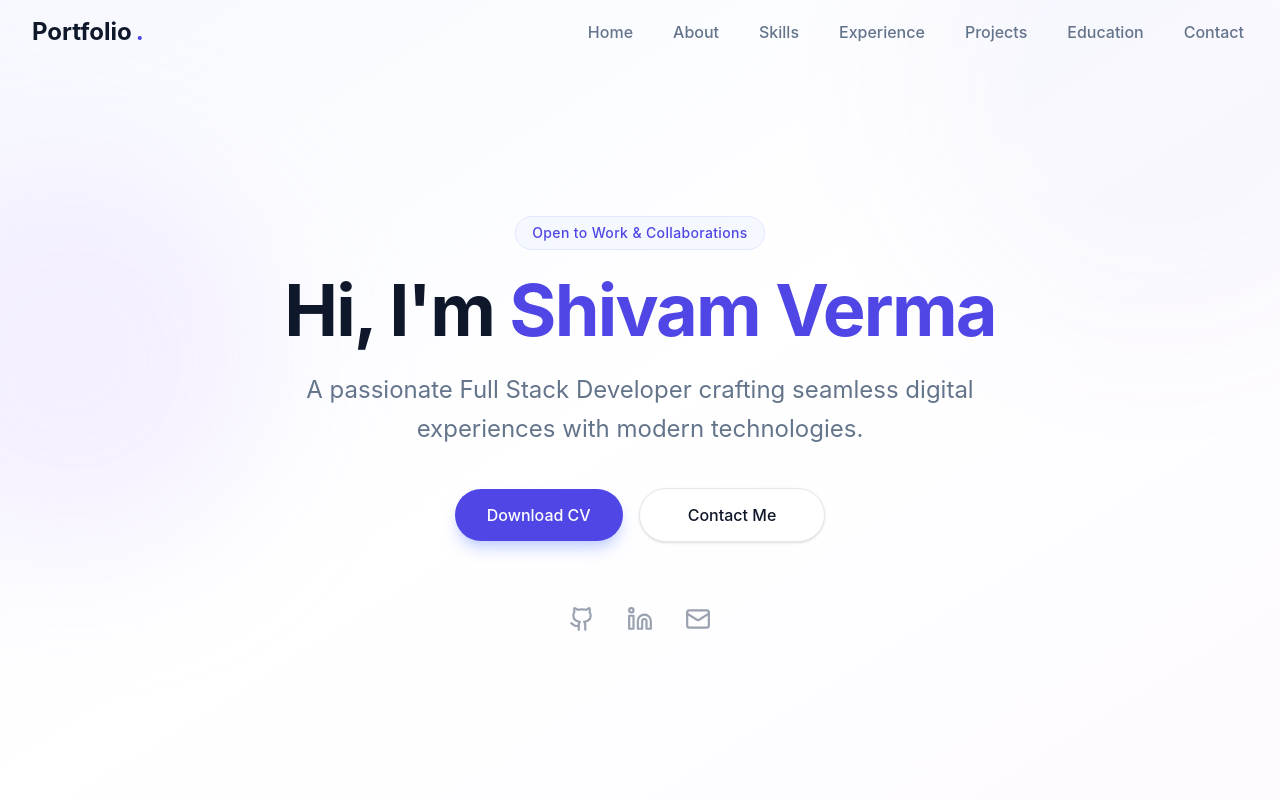
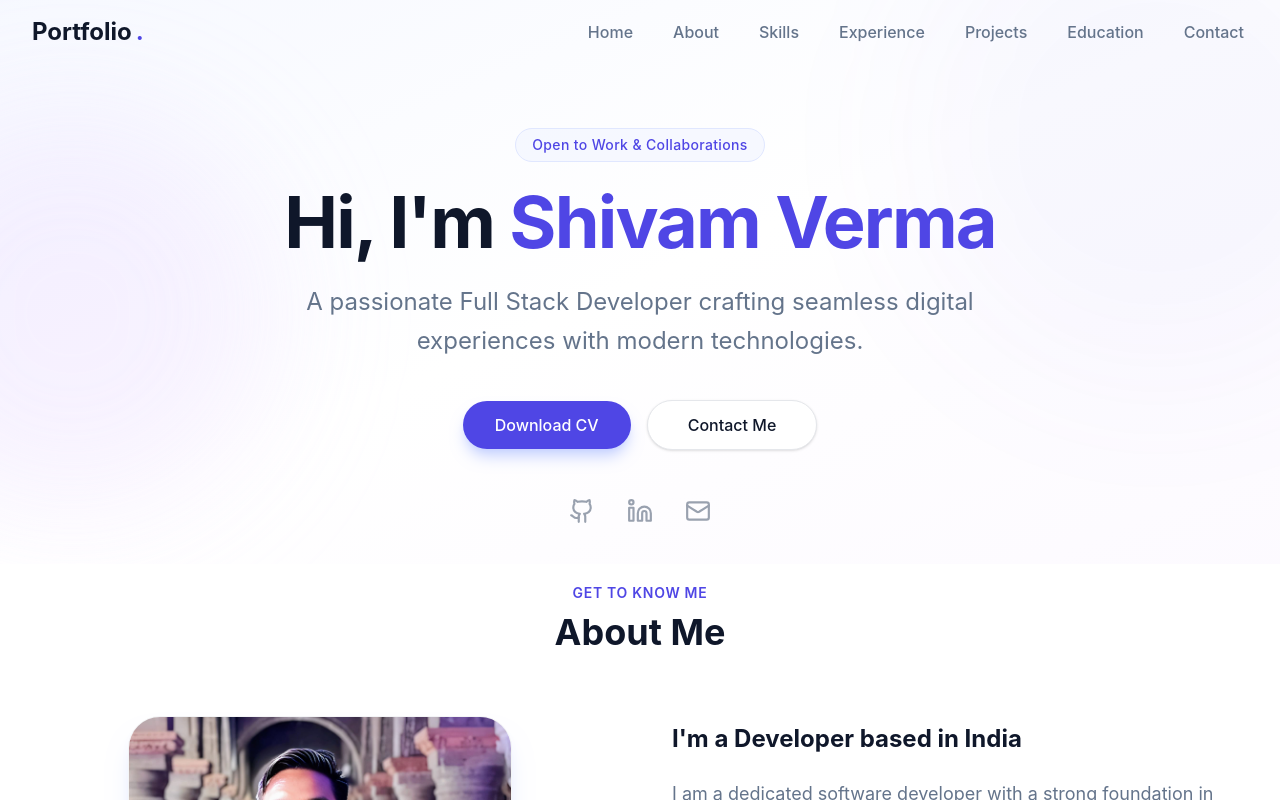
Before and after one commit to shivamverma-9984/my-portfolio_, a React (Vite) app: page / in a window 1280 px wide. Shown: the top 800 px of the page. Built offline with nearby package versions, Linux system fonts and the light colour scheme.

Commit message:
initial commit

```diff
--- a/src/App.jsx
+++ b/src/App.jsx
@@ -11,9 +11,8 @@ import Footer from './components/Footer';
 
 function App() {
   return (
-    <div className="min-h-screen">
+    <div className="min-h-screen w-full">
       <Navbar />
-      <main>
       <Hero />
       <About />
       <Skills />
@@ -21,7 +20,6 @@ function App() {
       <Projects />
       <Education />
       <Contact />
-      </main>
       <Footer />
     </div>
   );
--- a/src/components/About.jsx
+++ b/src/components/About.jsx
@@ -11,7 +11,7 @@ const About = () => {
     ];
 
     return (
-        <section id="about" className="py-10 bg-bg-primary relative">
+        <section id="about" className="py-4 bg-bg-primary relative">
             <div className="max-w-7xl mx-auto px-4 sm:px-6 lg:px-8">
                 <motion.div
                     initial={{ opacity: 0, y: 20 }}
--- a/src/components/Hero.jsx
+++ b/src/components/Hero.jsx
@@ -2,7 +2,6 @@ import React from 'react';
 import { motion } from 'framer-motion';
 import { ArrowRight, Github, Linkedin, Mail } from 'lucide-react';
 import { Link } from 'react-router-dom';
-// import { Link } from 'react-router-dom';
 
 const Hero = () => {
     const scrollToSection = (e, id) => {
@@ -14,7 +13,7 @@ const Hero = () => {
     };
 
     return (
-        <section id="home" className="min-h-screen flex items-center justify-center relative overflow-hidden pt-12 bg-gradient-to-br from-indigo-50/50 via-white to-purple-50/50">
+        <section id="home" className=" w-full pt-32 pb-10 flex items-center justify-center relative overflow-hidden bg-gradient-to-br from-indigo-50/50 via-white to-purple-50/50">
 
             {/* Subtle modern shapes */}
             <div className="absolute top-[-20%] right-[-10%] w-[500px] h-[500px] bg-primary/5 rounded-full blur-3xl mix-blend-multiply filter opacity-70 animate-blob" />
@@ -46,7 +45,7 @@ const Hero = () => {
                             to="https://drive.google.com/file/d/1CqqmB8GQLBo0HdgTg4ulLfFsFkjdkyxd/view"
                             target='_blank'
                             rel="noopener noreferrer"
-                            className="group bg-primary hover:bg-indigo-600 text-white px-8 py-3.5 rounded-full font-medium transition-all shadow-lg shadow-indigo-200 hover:shadow-indigo-300 flex items-center"
+                            className="group bg-primary hover:bg-indigo-600 text-white px-8 py-3 rounded-full font-medium transition-all shadow-lg shadow-indigo-200 hover:shadow-indigo-300 flex items-center"
                         >
                             Download CV
                             {/* <ArrowRight className="group-hover:translate-x-1 transition-transform" size={20} /> */}
@@ -54,17 +53,17 @@ const Hero = () => {
                         <Link
                             to="#contact"
                             onClick={(e) => scrollToSection(e, 'contact')}
-                            className="bg-white border border-gray-200 hover:border-primary/50 text-text-main hover:text-primary px-12 py-3.5 rounded-full font-medium transition-all shadow-sm hover:shadow-md"
+                            className="bg-white border border-gray-200 hover:border-primary/50 text-text-main hover:text-primary px-10 py-3 rounded-full font-medium transition-all shadow-sm hover:shadow-md"
                         >
                             Contact Me
                         </Link>
                     </div>
 
-                    <div className="mt-16 flex items-center justify-center gap-8">
+                    <div className="mt-12 flex items-center justify-center gap-8 ">
                         <Link to="https://github.com/shivamverma-9984/" target='_blank' rel="noopener noreferrer" className="text-gray-400 hover:text-text-main transition-colors transform hover:-translate-y-1">
                             <Github size={26} />
                         </Link>
-                        <Link href="https://www.linkedin.com/in/shivam-kumar-verma-529410220/" target='_blank' rel="noopener noreferrer" className="text-gray-400 hover:text-blue-600 transition-colors transform hover:-translate-y-1">
+                        <Link to="https://www.linkedin.com/in/shivam-kumar-verma-529410220/" target='_blank' rel="noopener noreferrer" className="text-gray-400 hover:text-blue-600 transition-colors transform hover:-translate-y-1">
                             <Linkedin size={26} />
                         </Link>
 
--- a/src/components/Navbar.jsx
+++ b/src/components/Navbar.jsx
@@ -78,10 +78,10 @@ const Navbar = () => {
                         </div>
                     </div>
 
-                    <div className="-mr-2 flex md:hidden">
+                    <div className="flex md:hidden">
                         <button
                             onClick={() => setIsOpen(!isOpen)}
-                            className="inline-flex items-center justify-center p-2 rounded-md text-text-muted hover:text-primary hover:bg-gray-100 focus:outline-none"
+                            className="inline-flex  items-center justify-center p-2 rounded-md text-text-muted hover:text-primary hover:bg-gray-100 focus:outline-none"
                         >
                             {isOpen ? <X size={24} /> : <Menu size={24} />}
                         </button>
--- a/src/index.css
+++ b/src/index.css
@@ -16,5 +16,5 @@ html {
 }
 
 body {
-  @apply bg-bg-primary text-text-main font-sans;
+  @apply bg-bg-primary text-text-main font-sans overflow-x-hidden;
 }
```
Lines whose indentation alone changed are shown as unchanged.
